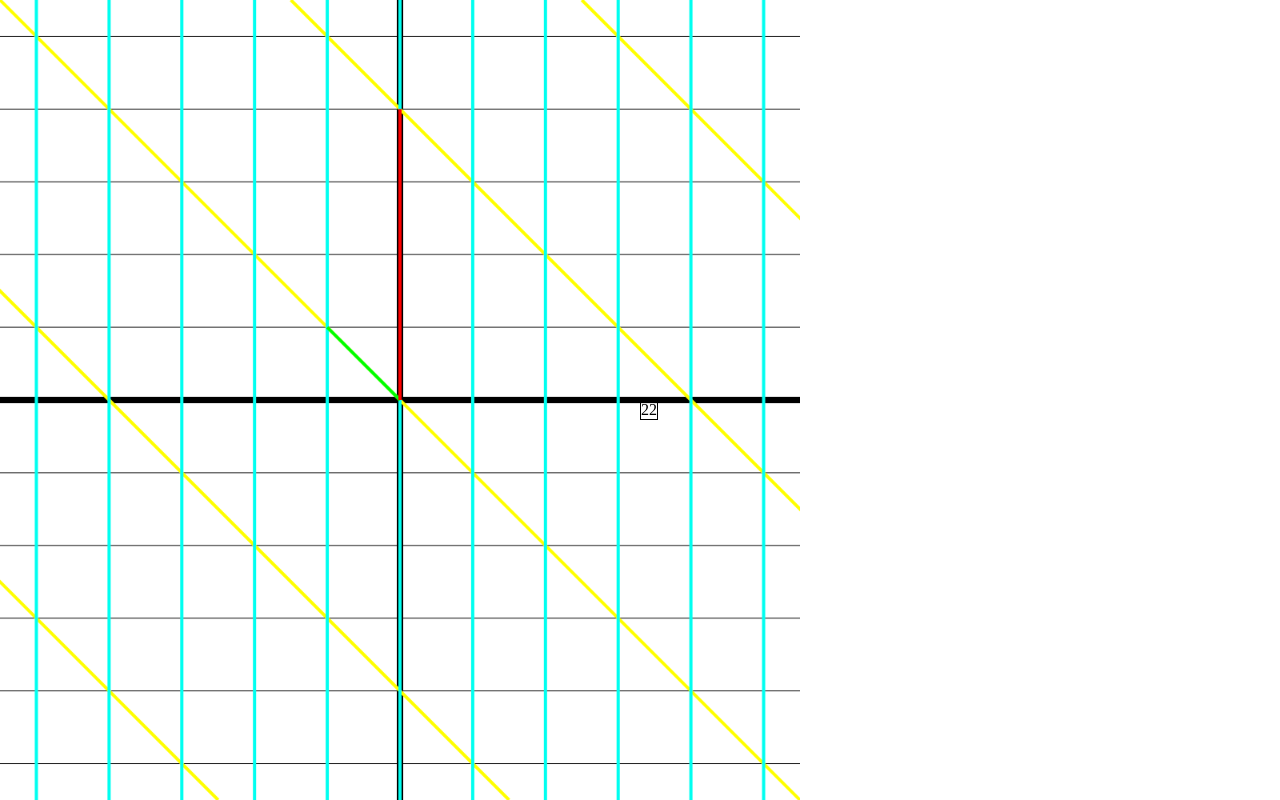
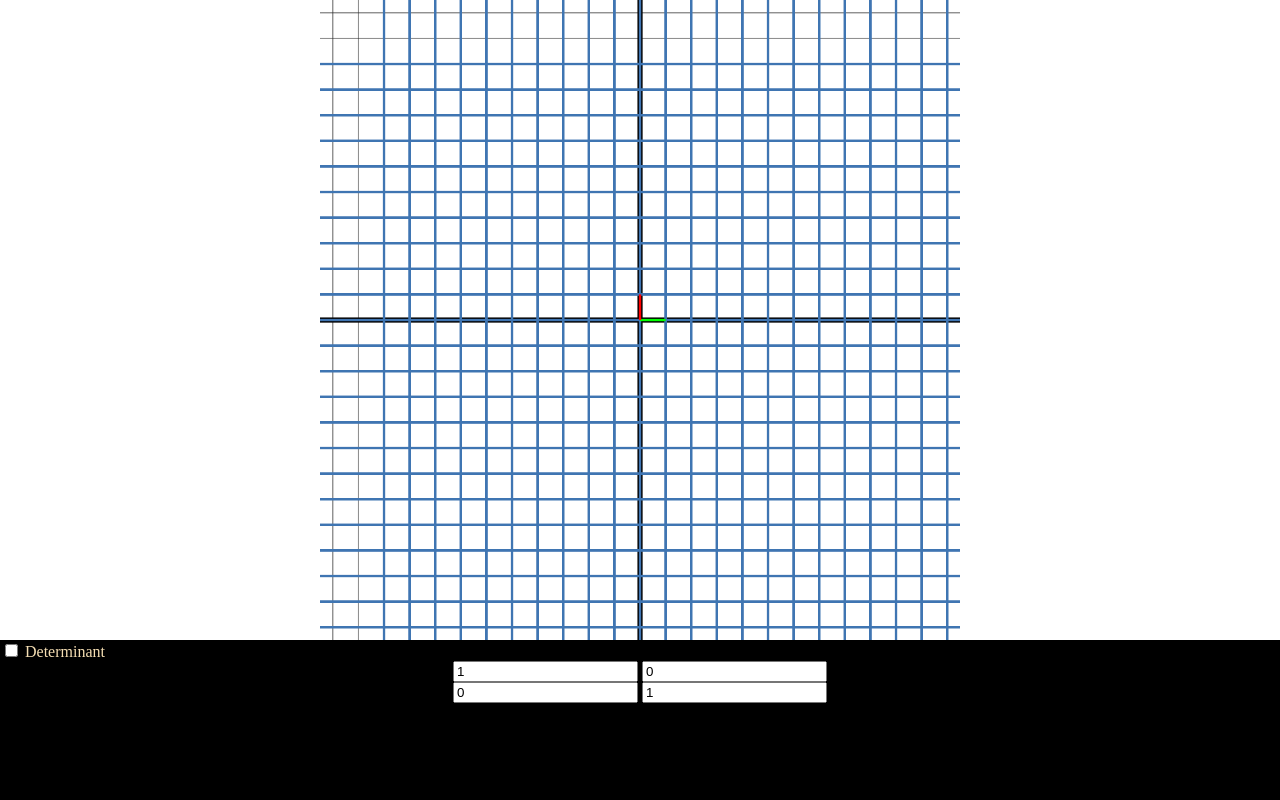
Before and after one commit to joeberenshtain/Matrices, a plain HTML site: page index.html in a window 1280 px wide. Drawn offline with Linux system fonts and the light colour scheme.

Commit message:
Add files via upload

```diff
--- a/index.html
+++ b/index.html
@@ -8,7 +8,17 @@
 </head>
 <body>
     <canvas id="canvas"></canvas>
-    <div class="box">22</div>
+    <div class="box">
+        <input type="checkbox" name="det" id="det">
+        <label for="det">Determinant</label>
+        <div class="matrix">
+            <input type="number" name="" id="0" value="1">
+            <input type="number" name="" id="1" value="0"><br>
+            <input type="number" name="" id="2" value="0">
+            <input type="number" name="" id="3" value="1">
+        </div>
+
+    </div>
     <script src="main.js"></script>
 </body>
 </html>
--- a/main.js
+++ b/main.js
@@ -1,9 +1,13 @@
 const WIDTH = 1000
-const HEIGHT = 1000
-var vec1 = [ -1, 0,
-             1, 4]
-var n = 11
-var f = 11
+const HEIGHT =1000
+var n = 25
+var f = 25
+
+const BACKGROUND = "#ffffff"
+const BACK_LINES = "#222222"
+const AXIS_LINES = "#000000"
+const TRANS_LINES = "#3f75b2"
+
 const UNITX = WIDTH/n
 const UNITY = HEIGHT/f
 var c = document.getElementById("canvas");
@@ -11,9 +15,11 @@ c.width = WIDTH
 c.height = HEIGHT
 var ctx = c.getContext("2d");
 
+ctx.fillStyle = BACKGROUND;
+
 function backgroundLines() {
     ctx.lineWidth = 1
-
+    ctx.strokeStyle = BACK_LINES
     ctx.beginPath()
 
     for (let i = 0; i < n; i++) {
@@ -29,55 +35,44 @@ function backgroundLines() {
 }
 function transformLines() {
 
-    const OFFSETX0 = (HEIGHT*vec1[0])/(2*vec1[2])
-    const OFFSETY0 = (WIDTH *vec1[2])/(2*vec1[0])
+    const OFFSETX0 = (HEIGHT*matrix[0])/(2*matrix[2])
+    const OFFSETY0 = (WIDTH *matrix[2])/(2*matrix[0])
 
-    const OFFSETX1 = (HEIGHT*vec1[3])/(2*vec1[1])
-    const OFFSETY1 = (WIDTH *vec1[1])/(2*vec1[3])
+    const OFFSETX1 = (HEIGHT*matrix[3])/(2*matrix[1])
+    const OFFSETY1 = (WIDTH *matrix[1])/(2*matrix[3])
 
     var V2V = 0;
     var V1V = 0;
     var V1H = 0;
     var V2H = 0;
-    if (vec1[0]*vec1[3] - vec1[1]*vec1[2] !== 0) {
-        V2V = (vec1[2] - vec1[3]*vec1[0]/vec1[1])*UNITY
-        V1V = (vec1[3] - vec1[2]*vec1[1]/vec1[0])*UNITY
-        V1H = (vec1[1] - vec1[0]*vec1[3]/vec1[2])*UNITX
-        V2H = (vec1[0] - vec1[1]*vec1[2]/vec1[3])*UNITX
+    if (matrix[0]*matrix[3] - matrix[1]*matrix[2] !== 0) {
+        V2V = (matrix[2] - matrix[3]*matrix[0]/matrix[1])*UNITY
+        V1V = (matrix[3] - matrix[2]*matrix[1]/matrix[0])*UNITY
+        V1H = (matrix[1] - matrix[0]*matrix[3]/matrix[2])*UNITX
+        V2H = (matrix[0] - matrix[1]*matrix[2]/matrix[3])*UNITX
     }
-    console.log(V2V/UNITX, V1V/UNITX)
+
     ctx.lineWidth = 4
 
-    ctx.strokeStyle = "#AA00aa" //PURPLE
+    ctx.strokeStyle = TRANS_LINES
     ctx.beginPath()
     for (let i = -10; i < n+10; i++) {
         if (UNITY !== Infinity && UNITY !== -Infinity && V1H !== Infinity && V1H !== -Infinity) {
-            console.log("UNIT: ", V1H/UNITY )
-            ctx.strokeStyle = "#FFFF00" //PURPLE
 
             ctx.moveTo(WIDTH/2 + OFFSETX0 + i*V1H, 0)
             ctx.lineTo(WIDTH/2 - OFFSETX0 + i*V1H, HEIGHT)
         }// DOWN
         else {
-            console.log("V1V", V1V)
             ctx.moveTo(0,     HEIGHT/2 + OFFSETY0 + i*V1V)
             ctx.lineTo(WIDTH, HEIGHT/2 - OFFSETY0 + i*V1V)
         } // LEFT
     } // Creates Vertical lines.
-    ctx.stroke()
-
-    ctx.strokeStyle = "#00FFF0"
-    ctx.beginPath()
-
     for (let i = -10; i < f+10; i++) {
-        console.log(" : ", V2V/UNITY)
         if (UNITY !== Infinity && UNITY !== -Infinity && V2V !== Infinity && V2V !== -Infinity) {
-            console.log(V2V)
             ctx.moveTo(0,     HEIGHT/2 + OFFSETX1 + i*V2V)
             ctx.lineTo(WIDTH, HEIGHT/2 - OFFSETX1 + i*V2V)
         }
         else {
-            console.log(":N",WIDTH/2 + OFFSETY1 + i*V2H)
             ctx.moveTo(WIDTH/2 + OFFSETY1 + i*V2H, 0)
             ctx.lineTo(WIDTH/2 - OFFSETY1 + i*V2H,           HEIGHT)
         }
@@ -87,6 +82,7 @@ function transformLines() {
 }
 function axis() {
     ctx.lineWidth = 8
+    ctx.strokeStyle = AXIS_LINES
     ctx.beginPath()
     ctx.moveTo(WIDTH/2, 0)
     ctx.lineTo(WIDTH/2, HEIGHT)
@@ -100,21 +96,53 @@ function vectors() {
     ctx.strokeStyle = "#00FF00"
     ctx.beginPath()
     ctx.moveTo(WIDTH/2, HEIGHT/2)
-    ctx.lineTo(WIDTH/2 + vec1[0]*UNITX, HEIGHT/2 - vec1[2]*UNITY)
+    ctx.lineTo(WIDTH/2 + matrix[0]*UNITX, HEIGHT/2 - matrix[2]*UNITY)
     ctx.stroke()
 
     ctx.strokeStyle = "#FF0000"
     ctx.beginPath()
     ctx.moveTo(WIDTH/2, HEIGHT/2)
-    ctx.lineTo(WIDTH/2 + vec1[1]*UNITX, HEIGHT/2 - vec1[3]*UNITY)
+    ctx.lineTo(WIDTH/2 + matrix[1]*UNITX, HEIGHT/2 - matrix[3]*UNITY)
     ctx.stroke()
 }
-function matrixMultiply(vector) {
+function determinant() {
+    let path = new Path2D()
+    path.moveTo(WIDTH/2, HEIGHT/2)
+    path.lineTo(WIDTH/2 + matrix[0]*UNITX, HEIGHT/2 - matrix[2]*UNITY)
+    path.lineTo(WIDTH/2 + (matrix[0] + matrix[1])*UNITX , HEIGHT/2 - (matrix[2] + matrix[3])*UNITY)
+    path.lineTo(WIDTH/2 + matrix[1]*UNITX, HEIGHT/2 - matrix[3]*UNITY)
+    path.closePath()
+    ctx.fillStyle = "#ff7ae1 "
+    ctx.globalAlpha = 0.5
+    ctx.fill(path);
+    ctx.globalAlpha = 1
+    ctx.fillStyle = "#ffffff"
+}
+function refresh() {
+    matrix = [document.getElementById('0').value, document.getElementById('1').value,
+              document.getElementById('2').value, document.getElementById('3').value]
+    ctx.fillRect(0, 0, canvas.width, canvas.height);
+    backgroundLines()
+    axis()
+    transformLines()
+    vectors()
+    if (det.checked) {
+        determinant()
+    }
+}
 
+const det = document.getElementById('det')
+const enter = document.getElementById('enter')
+function newn(e) {
+    if (e.key == 'Enter') {
+        refresh()
+    }
 }
+document.getElementById('0').addEventListener('keyup',  newn)
+document.getElementById('1').addEventListener('keyup',  newn)
+document.getElementById('2').addEventListener('keyup',  newn)
+document.getElementById('3').addEventListener('keyup',  newn)
+
+det.addEventListener('change', refresh)
 ctx.lineWidth = 1
-ctx.stroke();
-backgroundLines()
-axis()
-transformLines()
-vectors()
+refresh()
--- a/style.css
+++ b/style.css
@@ -1,20 +1,38 @@
+* {
+    box-sizing: border-box;
+}
 body {
     margin: 0;
+
 }
 #canvas {
-    position: absolute;
-    width: 100vmin;
+    position: relative;
+    width: 80vmin;
     aspect-ratio: 1;
-
-    top: 50%;
-    transform: translateY(-50%);
-
+    left: 50%;
+    transform: translate(-50%, 0);
 }
 .box {
-    position:relative;
-    width:fit-content;
+    position:absolute;
+    height: 20%;
+    width: 100%;
     border: 1px solid black;
+    background-color: black;
+    top: 80%;
+    color: wheat;
+}
+.matrix {
+  position: absolute;
+  left: 50%;
+  transform: translate(-50%, 0);
+}
+input::-webkit-outer-spin-button,
+input::-webkit-inner-spin-button {
+  -webkit-appearance: none;
+  margin: 0;
+}
 
-    top: 50%;
-    left: 50%;
+/* Firefox */
+input[type=number] {
+  -moz-appearance: textfield;
 }
```
